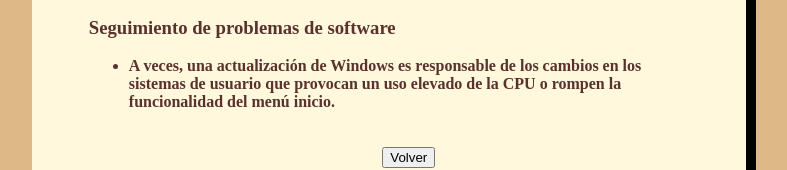
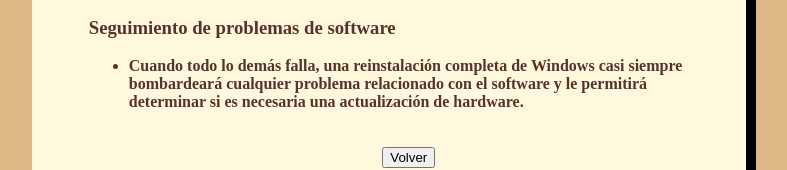
Before and after one commit to davidmty81/manual10, a plain HTML site: page index.html in a window 1280 px wide. Shown: the part 483-653 px from the top of the page, without its empty margins (40-827 px from the left). Drawn offline with Linux system fonts and the light colour scheme.

Commit message:
Update index.html

```diff
--- a/index.html
+++ b/index.html
@@ -26,8 +26,8 @@
             <h3>Seguimiento de problemas de software</h3>
 
             <ul>
-            <li><strong>A veces, una actualización de Windows es responsable de los cambios en los sistemas de usuario
-                que provocan un uso elevado de la CPU o rompen la funcionalidad del menú inicio.</li>
+            <li><strong>Cuando todo lo demás falla, una reinstalación completa de Windows casi siempre bombardeará cualquier
+                problema relacionado con el software y le permitirá determinar si es necesaria una actualización de hardware.</li>
             <br>
             <br>
             <center><input type="button" onclick="location.href='http://davidmty81.github.io/Manual/';" value="Volver" /></center>
```
